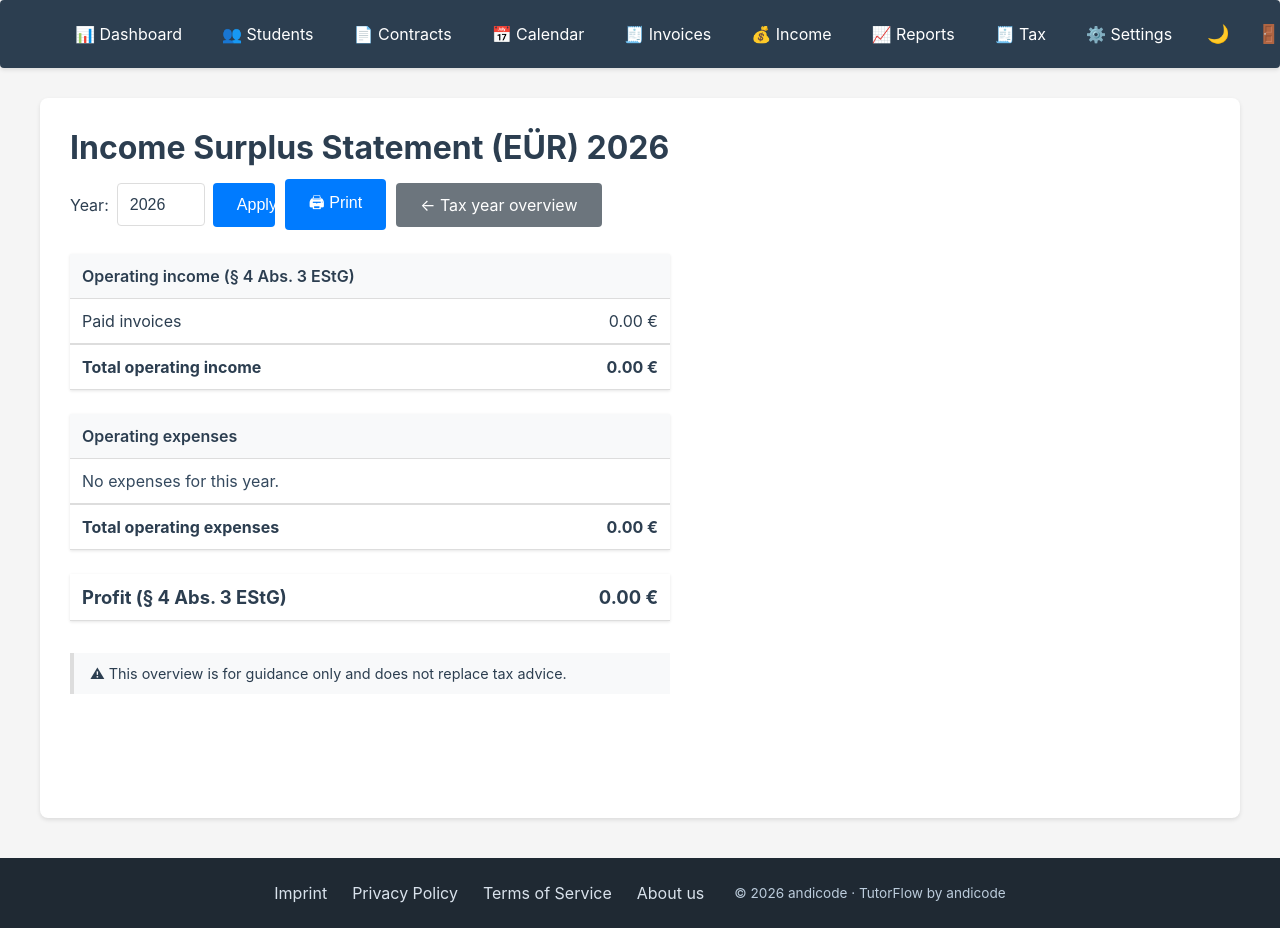
After one commit to andreaseirich/tutorflow, a Django app: page /tax-year/euer/ in a window 1280 px wide; the page is wider, and only the part inside the window is pictured. The commit adds this page. Run offline with Django 5.2, Linux system fonts and the light colour scheme; the visitor is signed in with stand-in values (Sample User, id 1); data that the repository does not hold is empty; parts of the project's set-up code (start-up, migrations or seed data) failed here and were passed over.

Commit message:
feat(core): expense business_use_percent, monthly profit, EÜR page
- Expense.business_use_percent (1-100, default 100): only the set
  percentage of the amount counts toward tax deductions
- Expense.effective_amount property: amount * percent / 100
- Monthly breakdown in tax_year now shows Einnahmen / Ausgaben / Gewinn
  per month plus annual totals
- New /tax-year/euer/ page: structured EÜR (§ 4 Abs. 3 EStG) with
  Betriebseinnahmen, Betriebsausgaben by category, Gewinn; print button
- Expense list shows effective amount with percentage hint when < 100%
- Migration 0013: adds business_use_percent field
- German translations

Co-Authored-By: Claude Sonnet 4.6 <noreply@anthropic.com>

```diff
--- a/backend/apps/core/forms.py
+++ b/backend/apps/core/forms.py
@@ -211,7 +211,7 @@ class TutorSpaceTierCountFromForm(forms.Form):
 class ExpenseForm(forms.ModelForm):
     class Meta:
         model = Expense
-        fields = ["date", "amount", "category", "description", "notes"]
+        fields = ["date", "amount", "category", "description", "notes", "business_use_percent"]
         widgets = {
             "date": forms.DateInput(
                 attrs={"type": "date", "class": "form-control"},
@@ -221,6 +221,9 @@ class ExpenseForm(forms.ModelForm):
             "category": forms.Select(attrs={"class": "form-control"}),
             "description": forms.TextInput(attrs={"class": "form-control"}),
             "notes": forms.Textarea(attrs={"class": "form-control", "rows": 3}),
+            "business_use_percent": forms.NumberInput(
+                attrs={"class": "form-control", "min": 1, "max": 100, "step": 1}
+            ),
         }
 
     def __init__(self, *args, **kwargs):
--- /dev/null
+++ b/backend/apps/core/templates/core/euer.html
@@ -0,0 +1,94 @@
+{% extends "core/base.html" %}
+{% load i18n %}
+{% load currency %}
+
+{% block title %}{% trans "Income Surplus Statement (EÜR)" %} {{ year }} - TutorFlow{% endblock %}
+
+{% block extra_head %}
+<style>
+@media print {
+    nav, .no-print { display: none !important; }
+    body { background: #fff !important; color: #000 !important; }
+    .table th, .table td { border: 1px solid #ccc; padding: 6px 10px; }
+    .table { border-collapse: collapse; width: 100%; }
+}
+</style>
+{% endblock %}
+
+{% block content %}
+<div style="display:flex; justify-content:space-between; align-items:center; flex-wrap:wrap; gap:12px; margin-bottom:24px;" class="no-print">
+    <h1 style="margin:0;">{% trans "Income Surplus Statement (EÜR)" %} {{ year }}</h1>
+    <div style="display:flex; gap:10px; align-items:center; flex-wrap:wrap;">
+        <form method="get" action="" style="display:flex; gap:8px; align-items:center;">
+            <label for="year">{% trans "Year" %}:</label>
+            <select id="year" name="year">
+                {% for y in available_years %}
+                <option value="{{ y }}" {% if y == year %}selected{% endif %}>{{ y }}</option>
+                {% endfor %}
+            </select>
+            <button type="submit" class="btn">{% trans "Apply" %}</button>
+        </form>
+        <button class="btn" onclick="window.print()">🖨 {% trans "Print" %}</button>
+        <a href="{% url 'core:tax_year' %}?year={{ year }}" class="btn btn-secondary">&#8592; {% trans "Tax year overview" %}</a>
+    </div>
+</div>
+
+<h1 class="print-only" style="display:none;">{% trans "Income Surplus Statement (EÜR)" %} {{ year }}</h1>
+
+<table class="table" style="max-width:600px;">
+    <thead>
+        <tr style="background:var(--table-header-bg);">
+            <th colspan="2">{% trans "Operating income" %} (§ 4 Abs. 3 EStG)</th>
+        </tr>
+    </thead>
+    <tbody>
+        <tr>
+            <td>{% trans "Paid invoices" %}</td>
+            <td style="text-align:right;">{{ total_income|euro }}</td>
+        </tr>
+    </tbody>
+    <tfoot>
+        <tr style="font-weight:bold; border-top:2px solid var(--border-color);">
+            <td>{% trans "Total operating income" %}</td>
+            <td style="text-align:right;">{{ total_income|euro }}</td>
+        </tr>
+    </tfoot>
+</table>
+
+<table class="table" style="max-width:600px; margin-top:24px;">
+    <thead>
+        <tr style="background:var(--table-header-bg);">
+            <th colspan="2">{% trans "Operating expenses" %}</th>
+        </tr>
+    </thead>
+    <tbody>
+        {% for category, amount in expenses_by_category.items %}
+        <tr>
+            <td>{{ category }}</td>
+            <td style="text-align:right;">{{ amount|euro }}</td>
+        </tr>
+        {% empty %}
+        <tr><td colspan="2" style="color:var(--text-secondary);">{% trans "No expenses for this year." %}</td></tr>
+        {% endfor %}
+    </tbody>
+    <tfoot>
+        <tr style="font-weight:bold; border-top:2px solid var(--border-color);">
+            <td>{% trans "Total operating expenses" %}</td>
+            <td style="text-align:right;">{{ total_expenses|euro }}</td>
+        </tr>
+    </tfoot>
+</table>
+
+<table class="table" style="max-width:600px; margin-top:24px;">
+    <tbody>
+        <tr style="font-weight:bold; font-size:1.15em;">
+            <td>{% trans "Profit" %} (§ 4 Abs. 3 EStG)</td>
+            <td style="text-align:right; {% if profit < 0 %}color:#c0392b;{% endif %}">{{ profit|euro }}</td>
+        </tr>
+    </tbody>
+</table>
+
+<p style="margin-top:32px; padding:12px 16px; background:var(--table-header-bg); border-left:4px solid var(--border-color); font-size:0.9em; max-width:600px;">
+    ⚠ {% trans "This overview is for guidance only and does not replace tax advice." %}
+</p>
+{% endblock %}
--- a/backend/apps/core/urls.py
+++ b/backend/apps/core/urls.py
@@ -6,6 +6,7 @@ from django.urls import path
 
 from apps.core import views
 from apps.core.views import (
+    EuerView,
     ExpenseCreateView,
     ExpenseDeleteView,
     ExpenseListView,
@@ -59,4 +60,5 @@ urlpatterns = [
     path("expenses/new/", ExpenseCreateView.as_view(), name="expense_create"),
     path("expenses/<int:pk>/edit/", ExpenseUpdateView.as_view(), name="expense_update"),
     path("expenses/<int:pk>/delete/", ExpenseDeleteView.as_view(), name="expense_delete"),
+    path("tax-year/euer/", EuerView.as_view(), name="euer"),
 ]
--- a/backend/apps/core/views.py
+++ b/backend/apps/core/views.py
@@ -440,30 +440,41 @@ class TaxYearView(LoginRequiredMixin, TemplateView):
                 .only("invoice_number", "payer_name", "paid_at", "total_amount")
             )
             total_income = sum((inv.total_amount for inv in invoices), Decimal("0.00"))
-            monthly_totals = {m: Decimal("0.00") for m in range(1, 13)}
+            monthly_income = {m: Decimal("0.00") for m in range(1, 13)}
             for inv in invoices:
-                monthly_totals[inv.paid_at.month] += inv.total_amount
-            monthly_breakdown = [{"month": m, "income": monthly_totals[m]} for m in range(1, 13)]
+                monthly_income[inv.paid_at.month] += inv.total_amount
         else:
             invoices = []
             total_income = Decimal("0.00")
-            monthly_breakdown = [{"month": m, "income": Decimal("0.00")} for m in range(1, 13)]
+            monthly_income = {m: Decimal("0.00") for m in range(1, 13)}
 
         remaining = max(Decimal("0.00"), limit - total_income)
 
-        expenses_qs = Expense.objects.filter(user=user, date__year=year)
-        total_expenses = expenses_qs.aggregate(total=Sum("amount"))["total"] or Decimal("0.00")
-        profit = total_income - total_expenses
+        expenses_qs = list(Expense.objects.filter(user=user, date__year=year))
+        total_expenses = sum((e.effective_amount for e in expenses_qs), Decimal("0.00"))
 
-        category_sums = (
-            expenses_qs.values("category").annotate(total=Sum("amount")).order_by("category")
-        )
+        monthly_expense_totals = {m: Decimal("0.00") for m in range(1, 13)}
+        for e in expenses_qs:
+            monthly_expense_totals[e.date.month] += e.effective_amount
+
+        monthly_breakdown = [
+            {
+                "month": m,
+                "income": monthly_income[m],
+                "expenses": monthly_expense_totals[m],
+                "profit": monthly_income[m] - monthly_expense_totals[m],
+            }
+            for m in range(1, 13)
+        ]
+
+        total_profit = total_income - total_expenses
+
         category_labels = dict(Expense.CATEGORY_CHOICES)
-        expenses_by_category = {
-            category_labels[row["category"]]: row["total"]
-            for row in category_sums
-            if row["total"] and row["total"] > 0
-        }
+        category_sums: dict = {}
+        for e in expenses_qs:
+            label = category_labels.get(e.category, e.category)
+            category_sums[label] = category_sums.get(label, Decimal("0.00")) + e.effective_amount
+        expenses_by_category = {k: v for k, v in category_sums.items() if v > 0}
 
         context.update(
             {
@@ -478,10 +489,10 @@ class TaxYearView(LoginRequiredMixin, TemplateView):
                 "kleinunternehmer_remaining": remaining,
                 "is_premium": is_premium,
                 "total_expenses": total_expenses,
-                "profit": profit,
+                "profit": total_profit,
+                "total_profit": total_profit,
                 "expenses_by_category": expenses_by_category,
-                "expense_list": list(expenses_qs.order_by("date")),
-                "expense_category_choices": [label for _, label in Expense.CATEGORY_CHOICES],
+                "expense_list": expenses_qs,
             }
         )
         return context
@@ -629,3 +640,54 @@ class ExpenseDeleteView(LoginRequiredMixin, DeleteView):
     def form_valid(self, form):
         messages.success(self.request, _("Expense deleted."))
         return super().form_valid(form)
+
+
+class EuerView(LoginRequiredMixin, TemplateView):
+    """EÜR – Einnahmenüberschussrechnung nach §4 Abs.3 EStG."""
+
+    template_name = "core/euer.html"
+
+    def get_context_data(self, **kwargs):
+        context = super().get_context_data(**kwargs)
+        user = self.request.user
+        now = timezone.now()
+
+        try:
+            year = int(self.request.GET.get("year", now.year))
+        except (ValueError, TypeError):
+            year = now.year
+
+        available_year_dates = (
+            Invoice.objects.filter(owner=user, paid_at__isnull=False)
+            .dates("paid_at", "year")
+            .order_by("-paid_at")
+        )
+        available_years = [d.year for d in available_year_dates]
+        if year not in available_years:
+            available_years = sorted(set(available_years + [year]), reverse=True)
+
+        total_income = Invoice.objects.filter(
+            owner=user, status="paid", paid_at__isnull=False, paid_at__year=year
+        ).aggregate(total=Sum("total_amount"))["total"] or Decimal("0.00")
+
+        expenses_qs = list(Expense.objects.filter(user=user, date__year=year))
+        total_expenses = sum((e.effective_amount for e in expenses_qs), Decimal("0.00"))
+
+        category_labels = dict(Expense.CATEGORY_CHOICES)
+        category_sums: dict = {}
+        for e in expenses_qs:
+            label = category_labels.get(e.category, e.category)
+            category_sums[label] = category_sums.get(label, Decimal("0.00")) + e.effective_amount
+        expenses_by_category = {k: v for k, v in sorted(category_sums.items()) if v > 0}
+
+        context.update(
+            {
+                "year": year,
+                "available_years": available_years,
+                "total_income": total_income,
+                "expenses_by_category": expenses_by_category,
+                "total_expenses": total_expenses,
+                "profit": total_income - total_expenses,
+            }
+        )
+        return context
```
Also changed, not shown: backend/apps/core/models.py (+12 -1 lines), backend/apps/core/templates/core/expense_list.html (+7 -1 lines), backend/apps/core/templates/core/tax_year.html (+9 -2 lines), backend/apps/core/migrations/0013_expense_business_use_percent.py (added), backend/locale/de/LC_MESSAGES/django.po, 1 other file.
